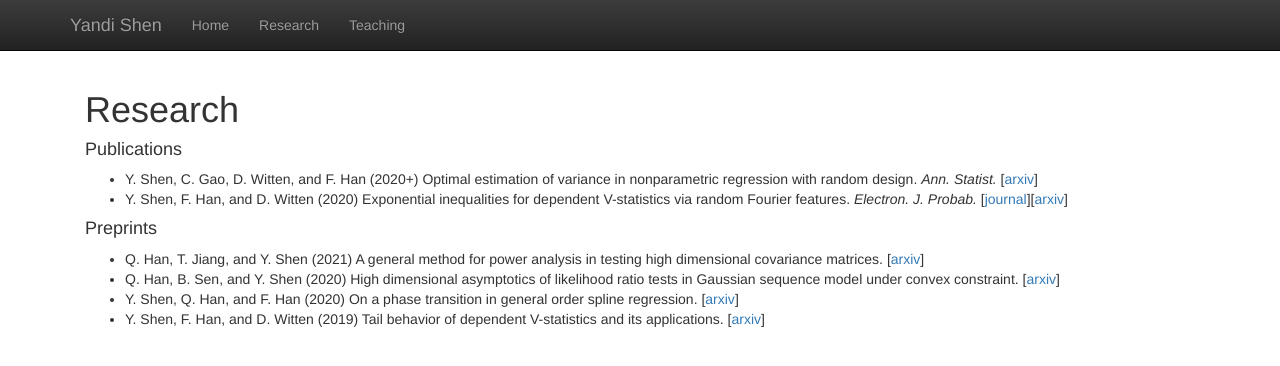
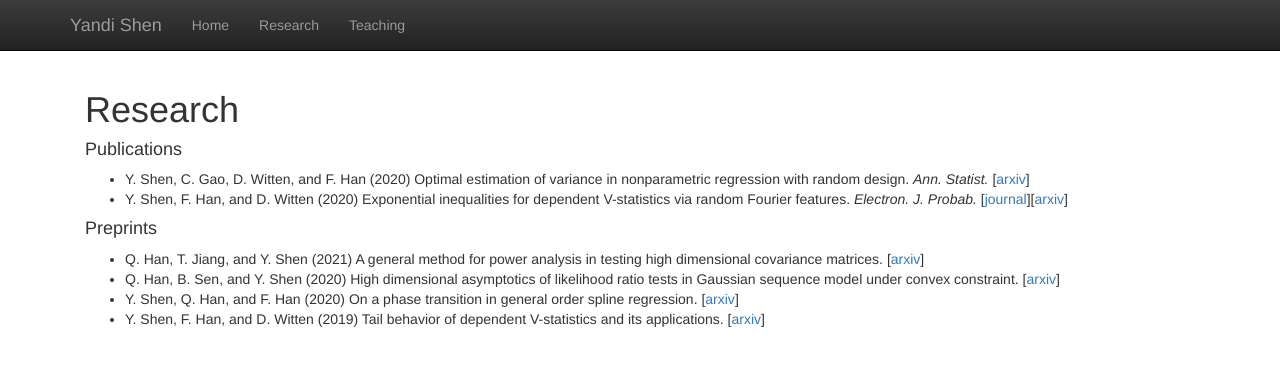
Before and after one commit to SayidShen/SayidShen.github.io, a Jekyll site: the page built from research.html, in a window 1280 px wide. Shown: the top 366 px of the page. Built offline with Jekyll 4.4.1, drawn with Linux system fonts in a browser that asks for light colours; nearby versions of some CDN libraries; library files that are not in the unit come from our copies.

```diff
--- a/research.html
+++ b/research.html
@@ -10,7 +10,7 @@ title:  'Research'
 <p class="content" style="padding:0px;margin:0px 20px 0px;">
 
   <ul>
-    <li>Y. Shen, C. Gao, D. Witten, and F. Han (2020+) Optimal estimation of variance in nonparametric regression with random design.
+    <li>Y. Shen, C. Gao, D. Witten, and F. Han (2020) Optimal estimation of variance in nonparametric regression with random design.
         <i> Ann. Statist.</i> [<a href = "https://arxiv.org/abs/1902.10822">arxiv</a>]
     </li>
     <li>Y. Shen, F. Han, and D. Witten (2020) Exponential inequalities for dependent V-statistics via random Fourier features.
```
